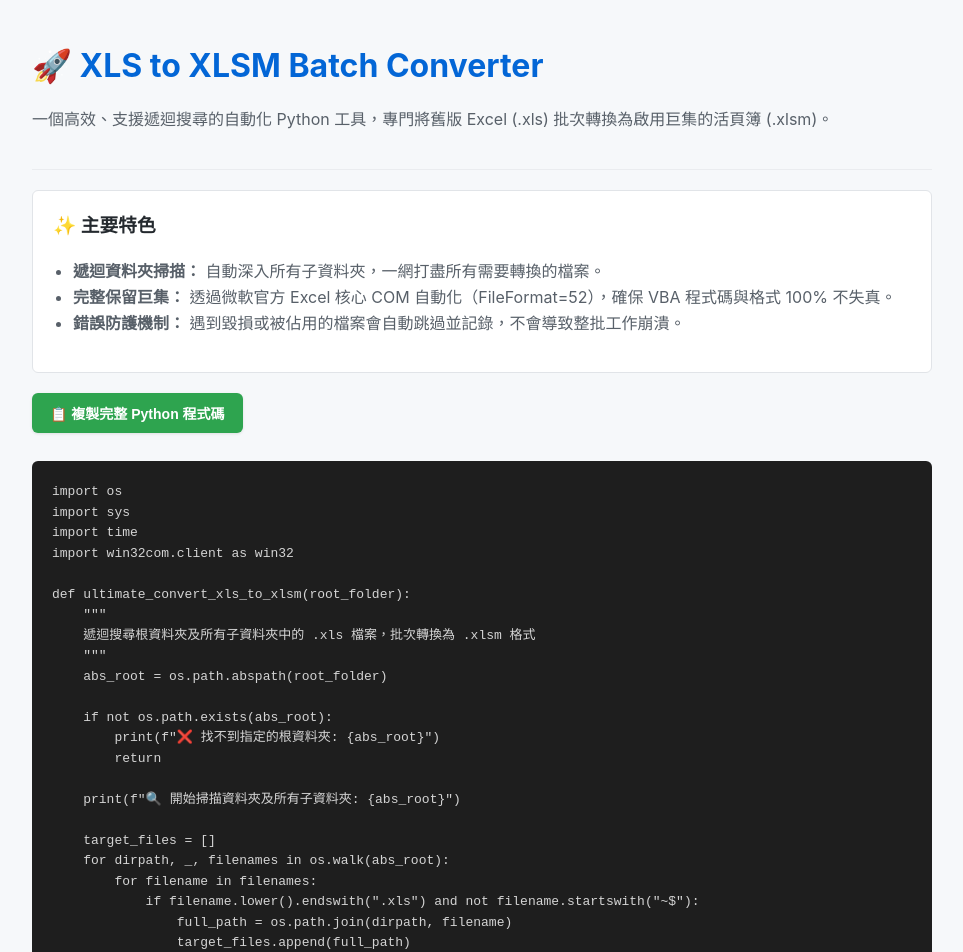
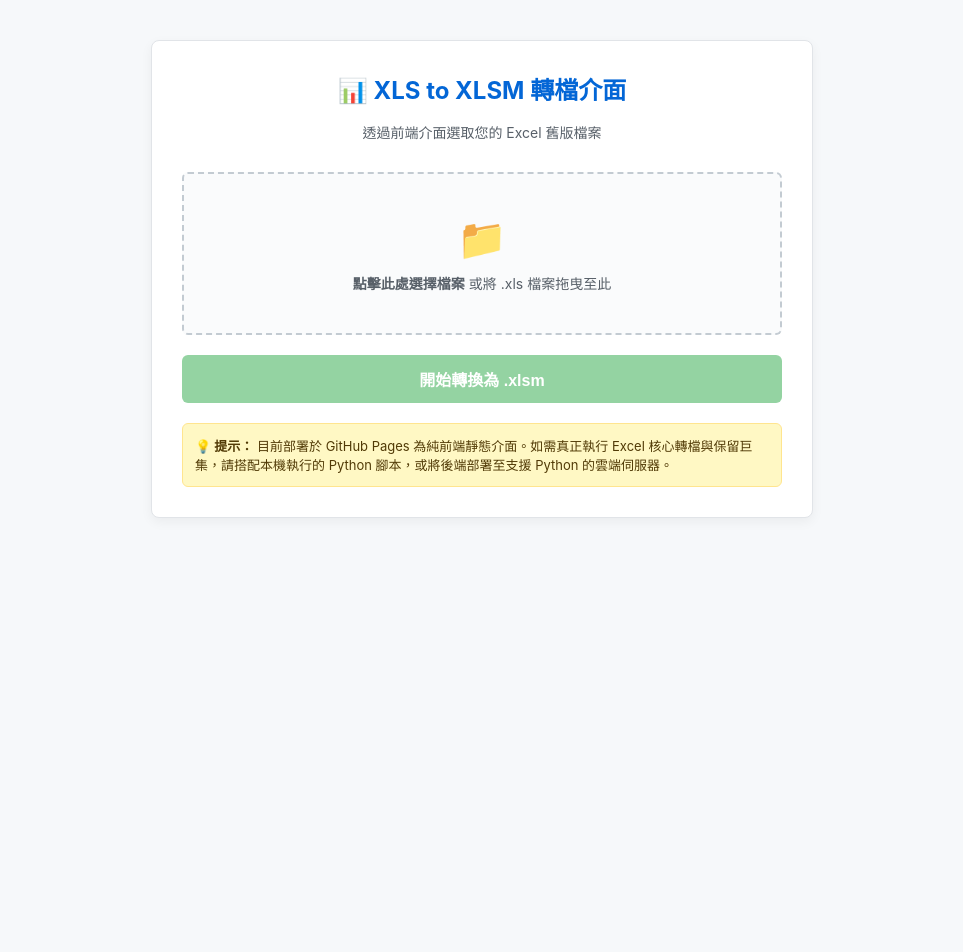
Before and after one commit to Oysterys-oss/EXCEL-XLS-XLSM, a plain HTML site: page index.html in a window 1280 px wide. Shown: the top 952 px of the page, without its empty margins (158-1121 px from the left). After the commit the page ends 800 px from the top, so only its background shows below. Drawn offline with Linux system fonts and the light colour scheme.

Commit message:
Update index.html

```diff
--- a/index.html
+++ b/index.html
@@ -3,191 +3,183 @@
 <head>
     <meta charset="UTF-8">
     <meta name="viewport" content="width=device-width, initial-scale=1.0">
-    <title>XLS to XLSM Batch Converter</title>
+    <title>XLS to XLSM 線上轉換工具</title>
     <style>
+        :root {
+            --primary-color: #2ea44f;
+            --primary-hover: #2c974b;
+            --bg-color: #f6f8fa;
+            --border-color: #e1e4e8;
+            --text-color: #24292e;
+        }
         body {
             font-family: -apple-system, BlinkMacSystemFont, "Segoe UI", Roboto, "Helvetica Neue", Arial, sans-serif;
-            line-height: 1.6;
-            color: #24292e;
-            max-width: 900px;
-            margin: 40px auto;
-            padding: 0 20px;
-            background-color: #f6f8fa;
+            background-color: var(--bg-color);
+            color: var(--text-color);
+            margin: 0;
+            padding: 40px 20px;
+            display: flex;
+            justify-content: center;
         }
-        header {
-            border-bottom: 1px solid #eaecef;
-            padding-bottom: 20px;
+        .container {
+            width: 100%;
+            max-width: 600px;
+            background: white;
+            padding: 30px;
+            border-radius: 8px;
+            box-shadow: 0 4px 12px rgba(0,0,0,0.05);
+            border: 1px solid var(--border-color);
+        }
+        h1 {
+            font-size: 24px;
+            margin-top: 0;
+            color: #0366d6;
+            text-align: center;
+        }
+        p.subtitle {
+            text-align: center;
+            color: #586069;
+            font-size: 14px;
+            margin-bottom: 30px;
+        }
+        .upload-dropzone {
+            border: 2px dashed #c3cbd2;
+            border-radius: 6px;
+            padding: 40px 20px;
+            text-align: center;
+            cursor: pointer;
+            background-color: #fafbfc;
+            transition: background-color 0.2s, border-color 0.2s;
             margin-bottom: 20px;
         }
-        h1 {
-            color: #0366d6;
-            font-size: 2em;
-            margin-bottom: 10px;
+        .upload-dropzone:hover {
+            background-color: #f1f8ff;
+            border-color: #0366d6;
         }
-        p {
+        .upload-dropzone p {
+            margin: 10px 0 0 0;
             color: #586069;
+            font-size: 14px;
         }
-        .features {
-            background-color: #ffffff;
-            border: 1px solid #e1e4e8;
+        .upload-icon {
+            font-size: 40px;
+        }
+        #fileInput {
+            display: none;
+        }
+        .file-list {
+            margin-bottom: 20px;
+            max-height: 150px;
+            overflow-y: auto;
+            border: 1px solid var(--border-color);
             border-radius: 6px;
-            padding: 20px;
-            margin-bottom: 20px;
+            padding: 10px;
+            background: #fafbfc;
+            display: none;
         }
-        .features h3 {
-            margin-top: 0;
+        .file-item {
+            font-size: 13px;
             color: #24292e;
+            padding: 4px 0;
+            border-bottom: 1px solid #eee;
         }
-        .features ul {
-            padding-left: 20px;
-            color: #586069;
-        }
-        pre {
-            background-color: #1e1e1e;
-            color: #d4d4d4;
-            padding: 20px;
-            border-radius: 6px;
-            overflow-x: auto;
-            font-family: Consolas, Monaco, monospace;
-            font-size: 13px;
-            line-height: 1.5;
+        .file-item:last-child {
+            border-bottom: none;
         }
         .btn {
-            background-color: #2ea44f;
+            display: block;
+            width: 100%;
+            background-color: var(--primary-color);
             color: white;
             border: none;
-            padding: 10px 18px;
-            font-size: 14px;
+            padding: 12px;
+            font-size: 16px;
             font-weight: bold;
             border-radius: 6px;
             cursor: pointer;
-            margin-bottom: 15px;
-            box-shadow: 0 1px 3px rgba(0,0,0,0.1);
+            transition: background-color 0.2s;
+            text-align: center;
         }
         .btn:hover {
-            background-color: #2c974b;
+            background-color: var(--primary-hover);
         }
-        footer {
-            text-align: center;
-            margin-top: 40px;
-            color: #6a737d;
-            font-size: 12px;
-            border-top: 1px solid #eaecef;
-            padding-top: 20px;
+        .btn:disabled {
+            background-color: #94d3a2;
+            cursor: not-allowed;
+        }
+        .notice {
+            margin-top: 20px;
+            background-color: #fff8c4;
+            border: 1px solid #ffe58f;
+            padding: 12px;
+            border-radius: 6px;
+            font-size: 13px;
+            color: #513a06;
         }
     </style>
 </head>
 <body>
 
-    <header>
-        <h1>🚀 XLS to XLSM Batch Converter</h1>
-        <p>一個高效、支援遞迴搜尋的自動化 Python 工具，專門將舊版 Excel (.xls) 批次轉換為啟用巨集的活頁簿 (.xlsm)。</p>
-    </header>
+    <div class="container">
+        <h1>📊 XLS to XLSM 轉檔介面</h1>
+        <p class="subtitle">透過前端介面選取您的 Excel 舊版檔案</p>
 
-    <div class="features">
-        <h3>✨ 主要特色</h3>
-        <ul>
-            <li><strong>遞迴資料夾掃描：</strong> 自動深入所有子資料夾，一網打盡所有需要轉換的檔案。</li>
-            <li><strong>完整保留巨集：</strong> 透過微軟官方 Excel 核心 COM 自動化（FileFormat=52），確保 VBA 程式碼與格式 100% 不失真。</li>
-            <li><strong>錯誤防護機制：</strong> 遇到毀損或被佔用的檔案會自動跳過並記錄，不會導致整批工作崩潰。</li>
-        </ul>
+        <!-- 檔案上傳區塊 -->
+        <div class="upload-dropzone" onclick="document.getElementById('fileInput').click()">
+            <div class="upload-icon">📁</div>
+            <p><strong>點擊此處選擇檔案</strong> 或將 .xls 檔案拖曳至此</p>
+            <input type="file" id="fileInput" accept=".xls" multiple>
+        </div>
+
+        <!-- 選擇後的檔案清單顯示 -->
+        <div id="fileListContainer" class="file-list"></div>
+
+        <!-- 開始轉換按鈕 -->
+        <button id="convertBtn" class="btn" onclick="startConversion()" disabled>開始轉換為 .xlsm</button>
+
+        <!-- 說明提示 -->
+        <div class="notice">
+            <strong>💡 提示：</strong> 目前部署於 GitHub Pages 為純前端靜態介面。如需真正執行 Excel 核心轉檔與保留巨集，請搭配本機執行的 Python 腳本，或將後端部署至支援 Python 的雲端伺服器。
+        </div>
     </div>
 
-    <button class="btn" onclick="copyCode()">📋 複製完整 Python 程式碼</button>
+    <script>
+        const fileInput = document.getElementById('fileInput');
+        const fileListContainer = document.getElementById('fileListContainer');
+        const convertBtn = document.getElementById('convertBtn');
 
-    <pre><code id="codeBlock">import os
-import sys
-import time
-import win32com.client as win32
+        let selectedFiles = [];
 
-def ultimate_convert_xls_to_xlsm(root_folder):
-    """
-    遞迴搜尋根資料夾及所有子資料夾中的 .xls 檔案，批次轉換為 .xlsm 格式
-    """
-    abs_root = os.path.abspath(root_folder)
+        fileInput.addEventListener('change', function(e) {
+            selectedFiles = Array.from(e.target.files);
+            updateFileList();
+        });
 
-    if not os.path.exists(abs_root):
-        print(f"❌ 找不到指定的根資料夾: {abs_root}")
-        return
+        function updateFileList() {
+            if (selectedFiles.length > 0) {
+                fileListContainer.style.display = 'block';
+                fileListContainer.innerHTML = `<strong>已選取 ${selectedFiles.length} 個檔案：</strong><br>`;
+                selectedFiles.forEach(file => {
+                    fileListContainer.innerHTML += `<div class="file-item">📄 ${file.name}</div>`;
+                });
+                convertBtn.disabled = false;
+            } else {
+                fileListContainer.style.display = 'none';
+                convertBtn.disabled = true;
+            }
+        }
 
-    print(f"🔍 開始掃描資料夾及所有子資料夾: {abs_root}")
+        function startConversion() {
+            if (selectedFiles.length === 0) return;
 
-    target_files = []
-    for dirpath, _, filenames in os.walk(abs_root):
-        for filename in filenames:
-            if filename.lower().endswith(".xls") and not filename.startswith("~$"):
-                full_path = os.path.join(dirpath, filename)
-                target_files.append(full_path)
+            convertBtn.disabled = true;
+            convertBtn.innerText = "⏳ 模擬轉換中（靜態頁面展示）...";
 
-    total_files = len(target_files)
-    if total_files == 0:
-        print("⚠️ 在該資料夾與其子資料夾中找不到任何 .xls 檔案。")
-        return
-
-    print(f"🎯 總共找到 {total_files} 個 .xls 檔案準備轉換...\n" + "="*50)
-
-    try:
-        excel = win32.Dispatch("Excel.Application")
-        excel.Visible = False
-        excel.DisplayAlerts = False
-    except Exception as e:
-        print(f"❌ 無法啟動 Excel 應用程式，請確認是否正確安裝 Office 且 pywin32 正常運作。\n錯誤訊息: {e}")
-        return
-
-    success_count = 0
-    fail_count = 0
-    start_time = time.time()
-
-    for idx, input_path in enumerate(target_files, 1):
-        filename = os.path.basename(input_path)
-        dir_name = os.path.dirname(input_path)
-
-        output_filename = os.path.splitext(filename)[0] + ".xlsm"
-        output_path = os.path.join(dir_name, output_filename)
-
-        print(f"[{idx}/{total_files}] 處理中: {filename}")
-
-        try:
-            wb = excel.Workbooks.Open(input_path)
-            wb.SaveAs(output_path, FileFormat=52)
-            wb.Close(False)
-
-            print(f"   └── 成功 ➔ {output_filename}")
-            success_count += 1
-
-        except Exception as e:
-            print(f"   └── ❌ 失敗！跳過此檔案。原因: {e}")
-            fail_count += 1
-
-    try:
-        excel.Quit()
-    except:
-        pass
-
-    elapsed_time = time.time() - start_time
-    print("="*50)
-    print(f"🎉 全部作業完成！")
-    print(f"⏱️ 總耗時: {elapsed_time:.2f} 秒")
-    print(f"✅ 成功: {success_count} 個")
-    print(f"❌ 失敗: {fail_count} 個")
-
-if __name__ == "__main__":
-    target_dir = "./"
-    ultimate_convert_xls_to_xlsm(target_dir)
-</code></pre>
-
-    <footer>
-        <p>Powered by GitHub Pages | Designed for Local Automation</p>
-    </footer>
-
-    <script>
-        function copyCode() {
-            const codeText = document.getElementById("codeBlock").innerText;
-            navigator.clipboard.writeText(codeText).then(() => {
-                alert("已成功複製 Python 程式碼！");
-            }).catch(err => {
-                alert("複製失敗: " + err);
-            });
+            setTimeout(() => {
+                alert(`成功取得 ${selectedFiles.length} 個檔案！\n\n[系統提示] GitHub Pages 僅為靜態網頁，若要在本機實際轉出 .xlsm 檔案與保留巨集，請使用我們剛剛寫好的 Python 本機端轉換工具。`);
+                convertBtn.disabled = false;
+                convertBtn.innerText = "開始轉換為 .xlsm";
+            }, 1500);
         }
     </script>
 </body>
```
